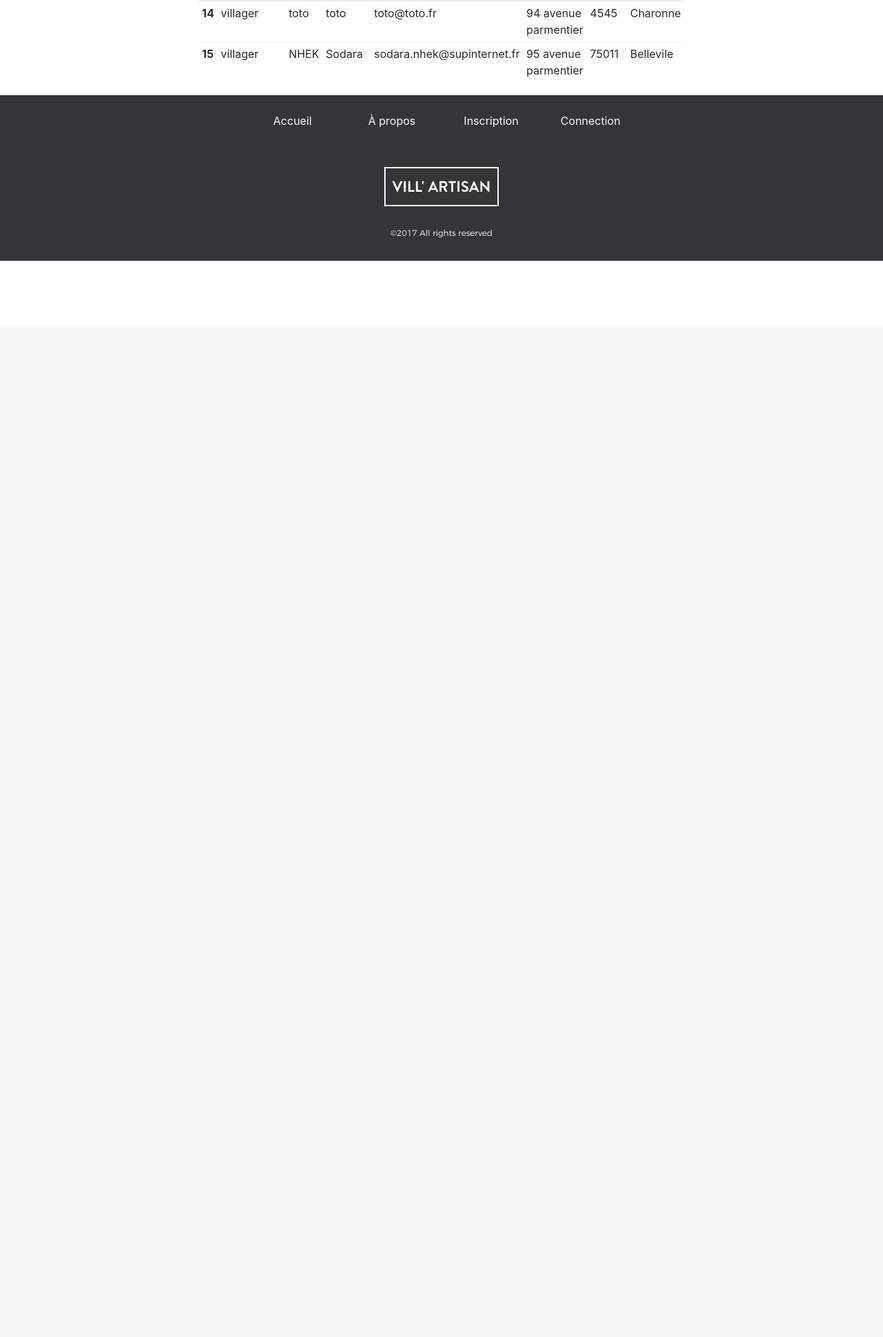
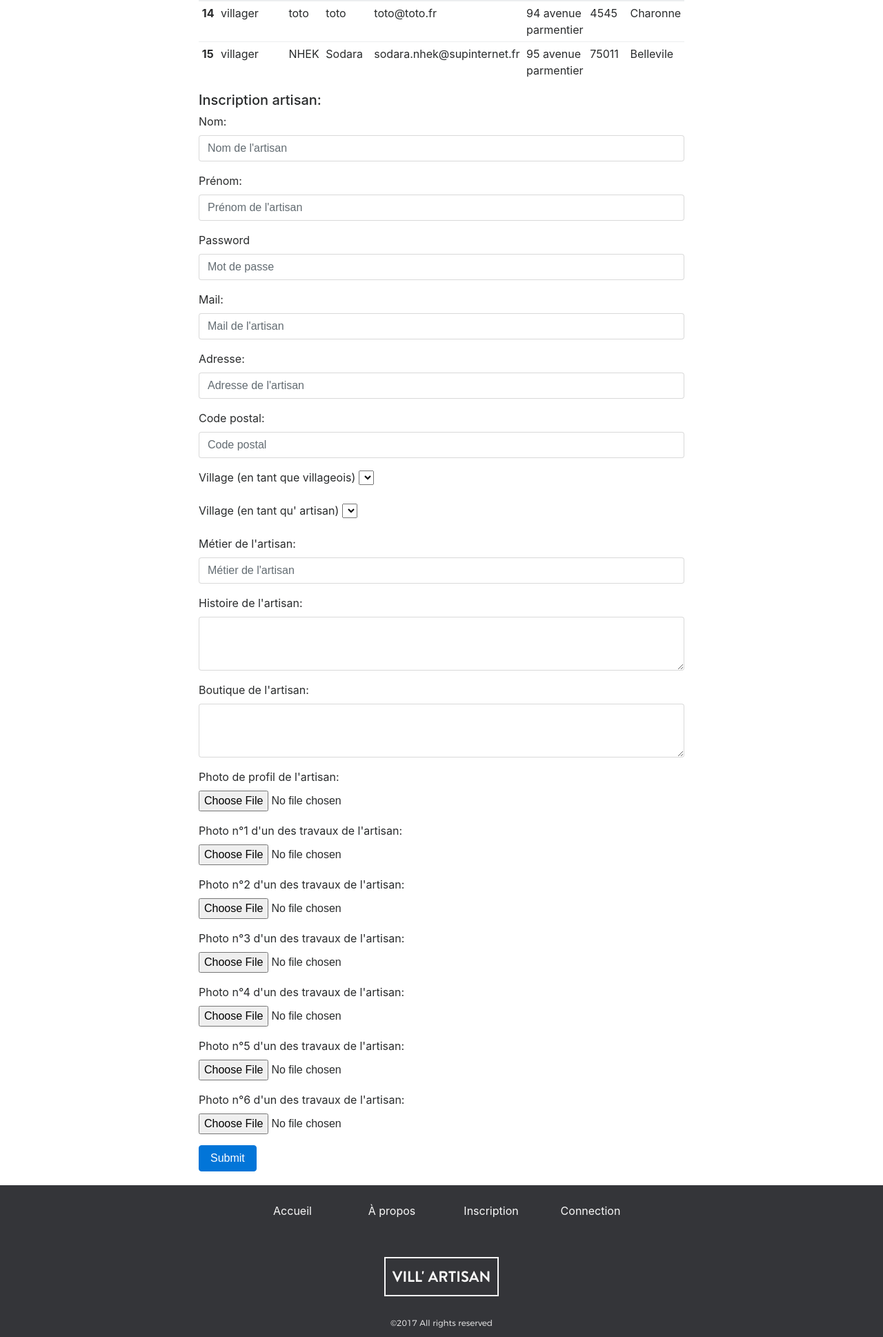
Before and after one commit to nekodemaker/project_vill_artisan, a PHP site: page /index.php?action=admin in a window 1280 px wide. Shown: the part 327-2265 px from the top of the page at 69% size. Before the commit the page ends 705 px from the top, so only its background shows below. Run offline with PHP 8.4, Linux system fonts and the light colour scheme; data comes from the database, SQL or seed files in the repository; data that the repository does not hold is empty; some libraries are stand-ins or nearby versions.

Commit message:
back-office : creation crafter profile form

```diff
--- a/Controller/DefaultController.php
+++ b/Controller/DefaultController.php
@@ -29,7 +29,9 @@ class DefaultController extends BaseController
         $numbervillager = $manager->getNumberOfVillager();
         $numbercrafter = $manager->getNumberOfCrafter();
         $users=$manager->getAllUsers();
-        echo $this->renderView('admin.html.twig',['numbervillager'=>$numbervillager,'numbercrafter'=>$numbercrafter,'users'=>$users]);
+        $villages=$manager->getAllVillages();
+
+        echo $this->renderView('admin.html.twig',['numbervillager'=>$numbervillager,'numbercrafter'=>$numbercrafter,'users'=>$users,'villages'=>$villages]);
     }
 
     public function blogAction()
--- a/views/admin.html.twig
+++ b/views/admin.html.twig
@@ -57,6 +57,99 @@
             </tbody>
         </table>
 
+        <h5>Inscription artisan:</h5>
+<form name="create-crafter-form" id="create-crafter-form" method="POST" enctype="multipart/form-data">
+<input type="hidden" id="user-type" name="user-type" value="crafter">
+  <div class="form-group">
+    <label for="lastname">Nom:</label>
+    <input type="text" class="form-control" id="lastname" name="lastname" placeholder="Nom de l'artisan">
+  </div>
+  <div class="form-group">
+    <label for="firstname">Prénom:</label>
+    <input type="text" class="form-control" id="firstname" name="firstname" placeholder="Prénom de l'artisan">
+  </div>
+  <div class="form-group">
+    <label for="passw">Password</label>
+    <input type="password" class="form-control" id="passw" name="passw" placeholder="Mot de passe">
+  </div>
+  <div class="form-group">
+    <label for="mail">Mail:</label>
+    <input type="email" class="form-control" id="mail" name="mail" placeholder="Mail de l'artisan">
+  </div>
+  <div class="form-group">
+    <label for="adress">Adresse:</label>
+    <input type="text" class="form-control" id="adress" name="adress" placeholder="Adresse de l'artisan">
+  </div>
+  <div class="form-group">
+    <label for="postcode">Code postal:</label>
+    <input type="text" class="form-control" id="postcode" name="postcode" placeholder="Code postal">
+  </div>
+  <div class="form-group">
+    <label for="exampleSelect1">Village (en tant que villageois)</label>
+    <select id='village-user' name="village-user" >
+        {% for village in villages %}
+                <option>{{village.village_name |  convert_encoding('UTF-8', 'ISO-8859-1') }}</option>
+            {% endfor %}
+    </select>
+  </div>
+  <div class="form-group">
+    <label for="exampleSelect1">Village (en tant qu' artisan)</label>
+    <select id='village-user' name="village-user" >
+        {% for village in villages %}
+                <option>{{village.village_name |  convert_encoding('UTF-8', 'ISO-8859-1') }}</option>
+            {% endfor %}
+    </select>
+  </div>
+  <div class="form-group">
+    <label for="job-crafter">Métier de l'artisan:</label>
+    <input type="text" class="form-control" id="job-crafter" name="job-crafter" placeholder="Métier de l'artisan">
+  </div>
+  <div class="form-group">
+    <label for="crafter-history">Histoire de l'artisan:</label>
+    <textarea class="form-control" id="crafter-history" name="crafter-history" rows="3"></textarea>
+  </div>
+  <div class="form-group">
+    <label for="crafter-shop">Boutique de l'artisan:</label>
+    <textarea class="form-control" id="crafter-shop" name="crafter-shop" rows="3"></textarea>
+  </div>
+  <div class="form-group">
+    <label for="profile-photo">Photo de profil de l'artisan:</label>
+    <input type="hidden" name="MAX_FILE_SIZE" value="1048576" />
+    <input type="file" class="form-control-file" id="profile-photo" name="profile-photo">
+  </div>
+
+  <div class="form-group">
+    <label for="work-photo-zero">Photo n°1 d'un des travaux de l'artisan:</label>
+    <input type="hidden" name="MAX_FILE_SIZE" value="1048576" />
+    <input type="file" class="form-control-file" id="work-photo-zero" name="work-photo-zero">
+  </div>
+  <div class="form-group">
+    <label for="work-photo-one">Photo n°2 d'un des travaux de l'artisan:</label>
+    <input type="hidden" name="MAX_FILE_SIZE" value="1048576" />
+    <input type="file" class="form-control-file" id="work-photo-one" name="work-photo-one">
+  </div>
+  <div class="form-group">
+    <label for="work-photo-two">Photo n°3 d'un des travaux de l'artisan:</label>
+    <input type="hidden" name="MAX_FILE_SIZE" value="1048576" />
+    <input type="file" class="form-control-file" id="work-photo-two" name="work-photo-two">
+  </div>
+  <div class="form-group">
+    <label for="work-photo-three">Photo n°4 d'un des travaux de l'artisan:</label>
+    <input type="hidden" name="MAX_FILE_SIZE" value="1048576" />
+    <input type="file" class="form-control-file" id="work-photo-three" name="work-photo-three">
+  </div>
+  <div class="form-group">
+    <label for="work-photo-four">Photo n°5 d'un des travaux de l'artisan:</label>
+    <input type="hidden" name="MAX_FILE_SIZE" value="1048576" />
+    <input type="file" class="form-control-file" id="work-photo-four" name="work-photo-four">
+  </div>
+    <div class="form-group">
+    <label for="work-photo-five">Photo n°6 d'un des travaux de l'artisan:</label>
+    <input type="hidden" name="MAX_FILE_SIZE" value="1048576" />
+    <input type="file" class="form-control-file" id="work-photo-five" name="work-photo-five">
+  </div>
+  <button type="submit" class="btn btn-primary">Submit</button>
+</form>
 
         <form action="">
             <!-- suppression d'un compte -->
--- a/web/map_script.js
+++ b/web/map_script.js
@@ -234,7 +234,3 @@ function initMap() {
 
     */
 }
-
-window.onload = function () {
-
-};
--- a/web/script.js
+++ b/web/script.js
@@ -1,4 +1,4 @@
-window.onload = function () {
+/*window.onload = function () {
     var errorBlock = document.querySelector('#error-block');
     var successBlock = document.querySelector('#success-block');
     var xmlhttp = new XMLHttpRequest();
@@ -152,7 +152,7 @@ window.onload = function () {
         element[i].scrollTop = element[i].scrollHeight;
     }
 
-};
+};*/
 
 $(document).on('click', '.arrow_slide_down_button', function(event){
     event.preventDefault();
```
